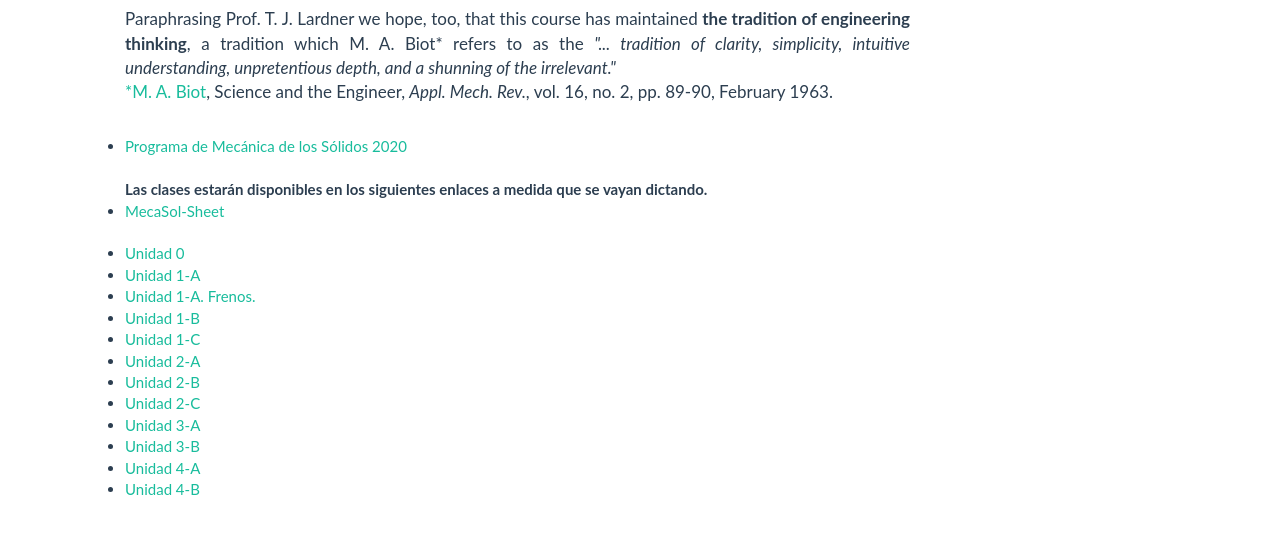
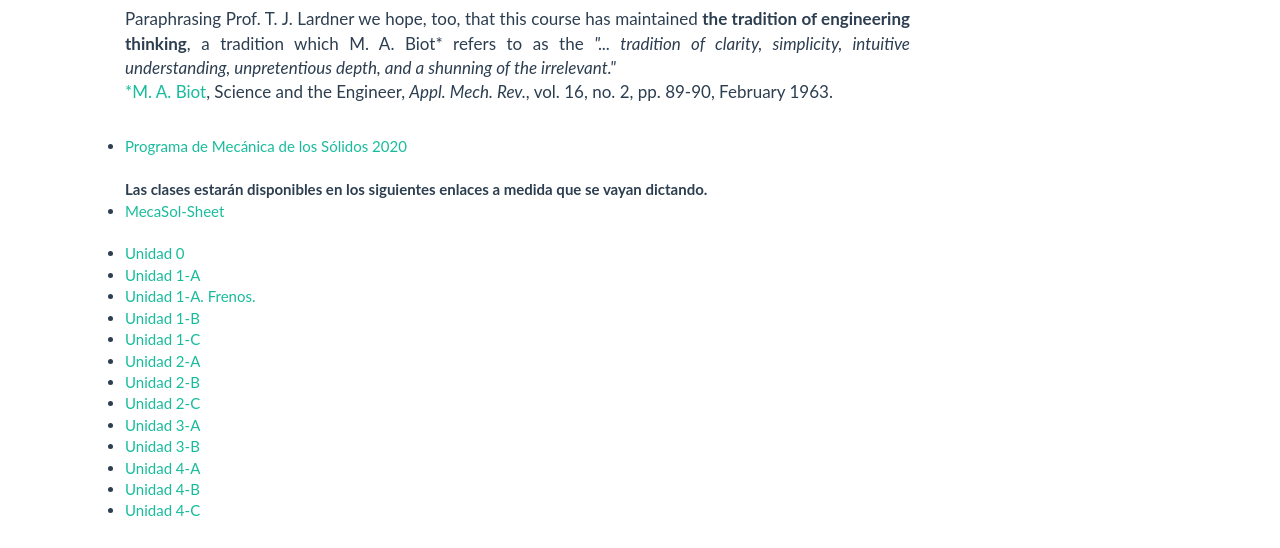
Before and after one commit to rdanielmillan/mecanicasolidos, a plain HTML site: page clases.html in a window 1280 px wide. Shown: the part 217-765 px from the top of the page. Drawn offline with nearby package versions, Linux system fonts and the light colour scheme.

Commit message:
Unidad 4-C

```diff
--- a/clases.html
+++ b/clases.html
@@ -79,6 +79,7 @@
           <li><a href="clases_archivos/2020_MecanicaSolidos_Unidad3-b.pdf">Unidad 3-B</a><br></li>
           <li><a href="clases_archivos/2020_MecanicaSolidos_Unidad4-a.pdf">Unidad 4-A</a><br></li>
           <li><a href="clases_archivos/2020_MecanicaSolidos_Unidad4-b.pdf">Unidad 4-B</a><br></li>
+          <li><a href="clases_archivos/2020_MecanicaSolidos_Unidad4-c.pdf">Unidad 4-C</a><br></li>
 <!--
           <h2 id="mecanica-solidos">Scripts ejemplos</h2>
 -->
```
Also changed, not shown: 1 other file.
